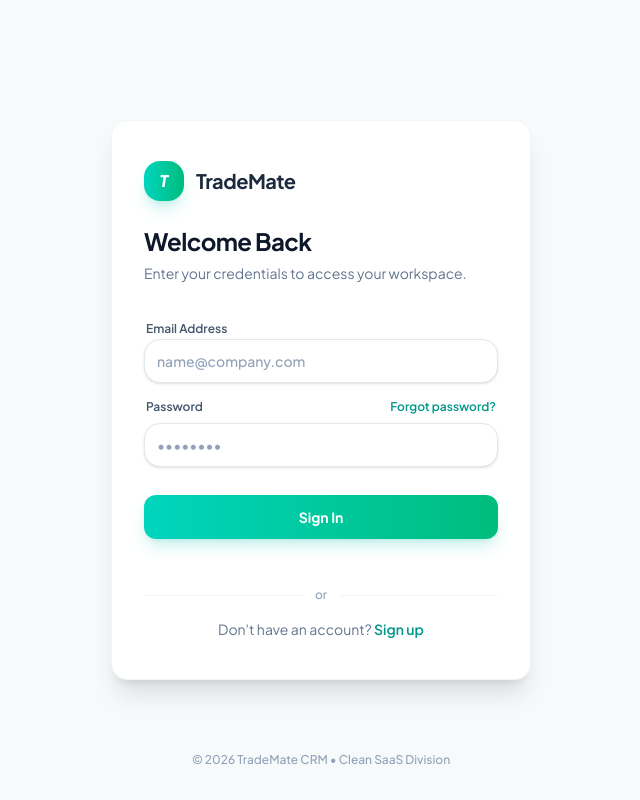
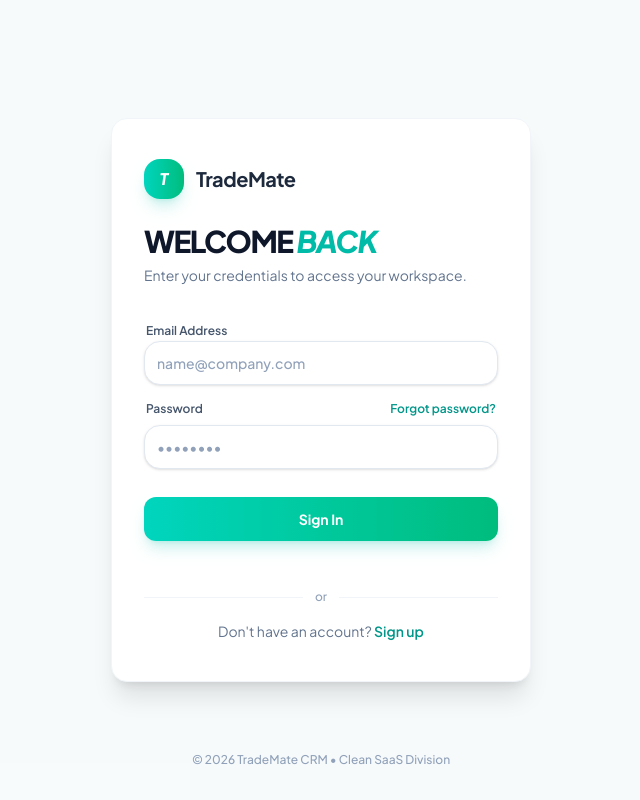
Before and after one commit to l9rins/trademate-crm, a React app in the folder frontend/: page /login in a window 1280 px wide. Shown: the whole page, without its empty margins (319-959 px from the left). Built offline with nearby package versions, Linux system fonts and the light colour scheme; no server answers; the HTML template or start-up script is replaced by a standard one.

Commit message:
style: align auth headings with Client Directory typography

```diff
--- a/frontend/src/pages/Login.jsx
+++ b/frontend/src/pages/Login.jsx
@@ -59,7 +59,9 @@ export default function Login() {
                         <span className="text-xl font-bold tracking-tight text-slate-800">TradeMate</span>
                     </div>
                     <div className="space-y-1.5">
-                        <CardTitle className="text-2xl font-bold tracking-tight text-slate-900">Welcome Back</CardTitle>
+                        <CardTitle className="text-3xl font-black tracking-tighter text-slate-900 uppercase">
+                            Welcome <span className="text-teal-500 italic">Back</span>
+                        </CardTitle>
                         <CardDescription className="text-slate-500 text-sm">
                             Enter your credentials to access your workspace.
                         </CardDescription>
--- a/frontend/src/pages/Register.jsx
+++ b/frontend/src/pages/Register.jsx
@@ -60,7 +60,9 @@ export default function Register() {
                         <span className="text-xl font-bold tracking-tight text-slate-800">TradeMate</span>
                     </div>
                     <div className="space-y-1.5">
-                        <CardTitle className="text-2xl font-bold tracking-tight text-slate-900">Create Account</CardTitle>
+                        <CardTitle className="text-3xl font-black tracking-tighter text-slate-900 uppercase">
+                            Create <span className="text-teal-500 italic">Account</span>
+                        </CardTitle>
                         <CardDescription className="text-slate-500 text-sm">
                             Join the workspace and start managing your business.
                         </CardDescription>
```
